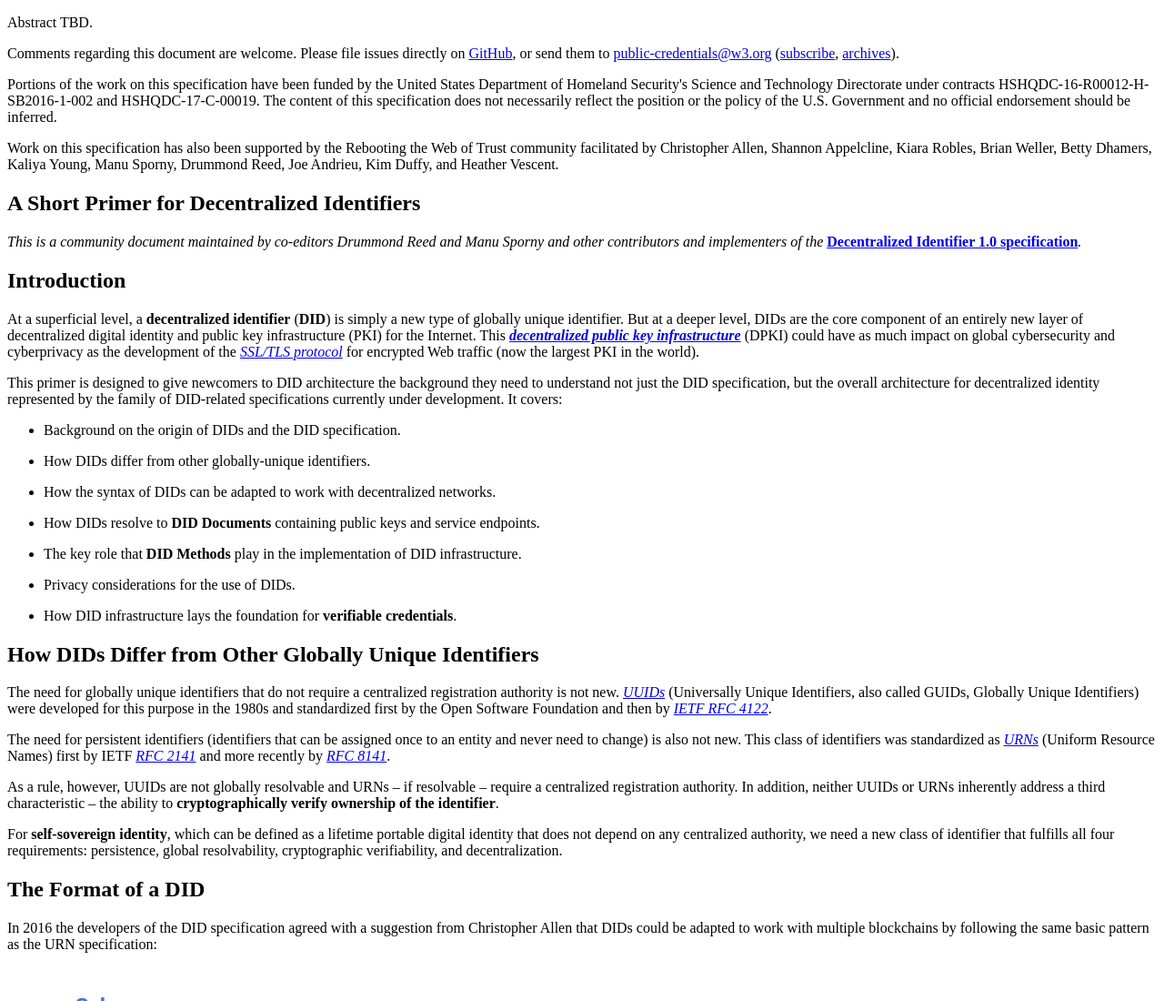
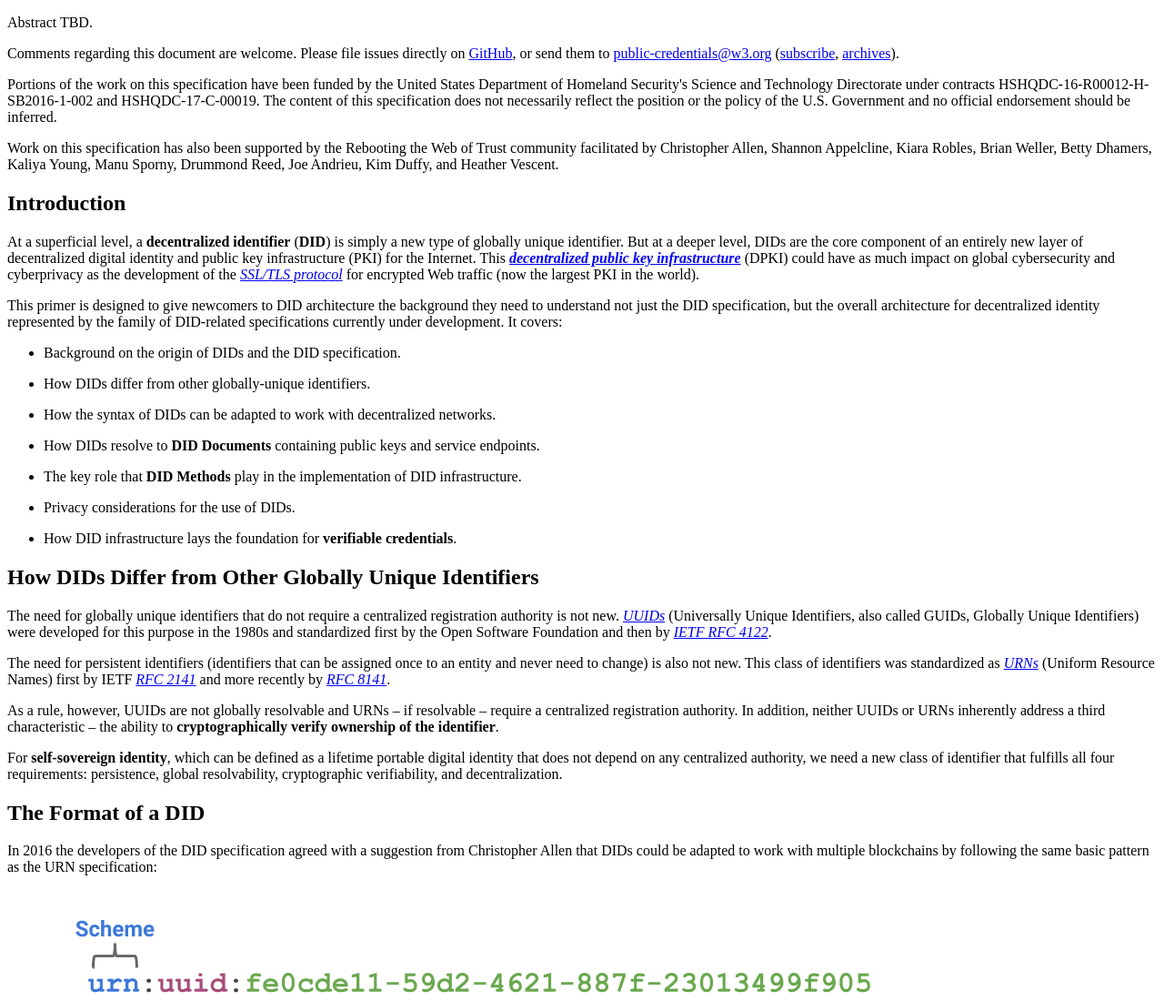
Before and after one commit to w3c-ccg/did-primer, a plain HTML site: page index.html in a window 1280 px wide. Shown: the top 1100 px of the page at 91% size. Drawn offline with Linux system fonts and the light colour scheme.

Commit message:
Remove unnecessary content pulled over from DID Primer markdown.

```diff
--- a/index.html
+++ b/index.html
@@ -113,15 +113,6 @@
     Heather Vescent.</p>
   </section>
 
-  <section>
-    <h2 id="a-short-primer-for-decentralized-identifiers">A Short
-    Primer for Decentralized Identifiers</h2>
-    <p><em>This is a community document maintained by co-editors
-    Drummond Reed and Manu Sporny and other contributors and
-    implementers of the</em> <a href=
-    "https://w3c-ccg.github.io/did-spec/"><strong>Decentralized
-    Identifier 1.0 specification</strong></a><em>.</em></p>
-  </section>
   <section>
     <h2 id="introduction">Introduction</h2>
     <p>At a superficial level, a <strong>decentralized
```
